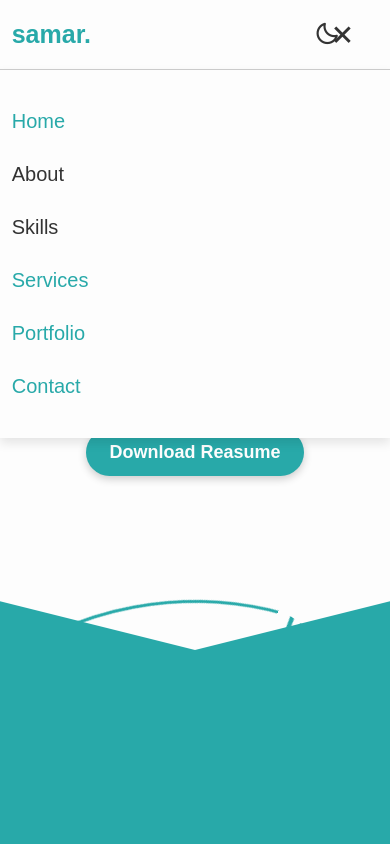
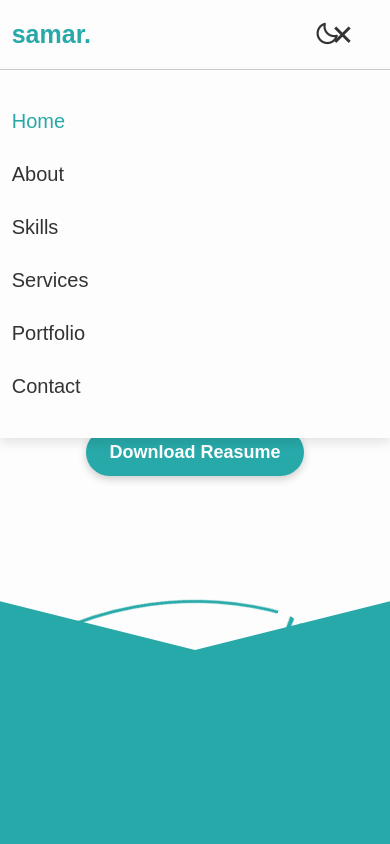
Before and after one commit to SAMarSAMir2/portfolio, a plain HTML site: page index.html in a window 390 px wide. Both pictures are taken after a click on the element 342 px from the left and 34 px from the top of the page. Shown: the top 844 px of the page. Drawn offline with nearby package versions, Linux system fonts and the light colour scheme.

Commit message:
Update style.css

```diff
--- a/CSS/style.css
+++ b/CSS/style.css
@@ -957,6 +957,26 @@ span {
         transform: rotate(90deg) translate(-50%,50%) scaleY(4);
         border-width:239px;
     }
+
+    .navbar a {
+        display: block;
+        font-size: 20px;
+        margin: 30px 0;
+        color: var(--text-color);
+    }
+    .navbar a:nth-child(1),
+    .navbar a:nth-child(2),
+    .navbar a:nth-child(3),
+    .navbar a:nth-child(4),
+    .navbar a:nth-child(5),
+    .navbar a:nth-child(6) {
+        color: var(--text-color);
+    }
+
+    .navbar a.active {
+        color: var(--main-color);
+    }
+
     .about {
         flex-direction: column-reverse;
         text-align: center;
```
